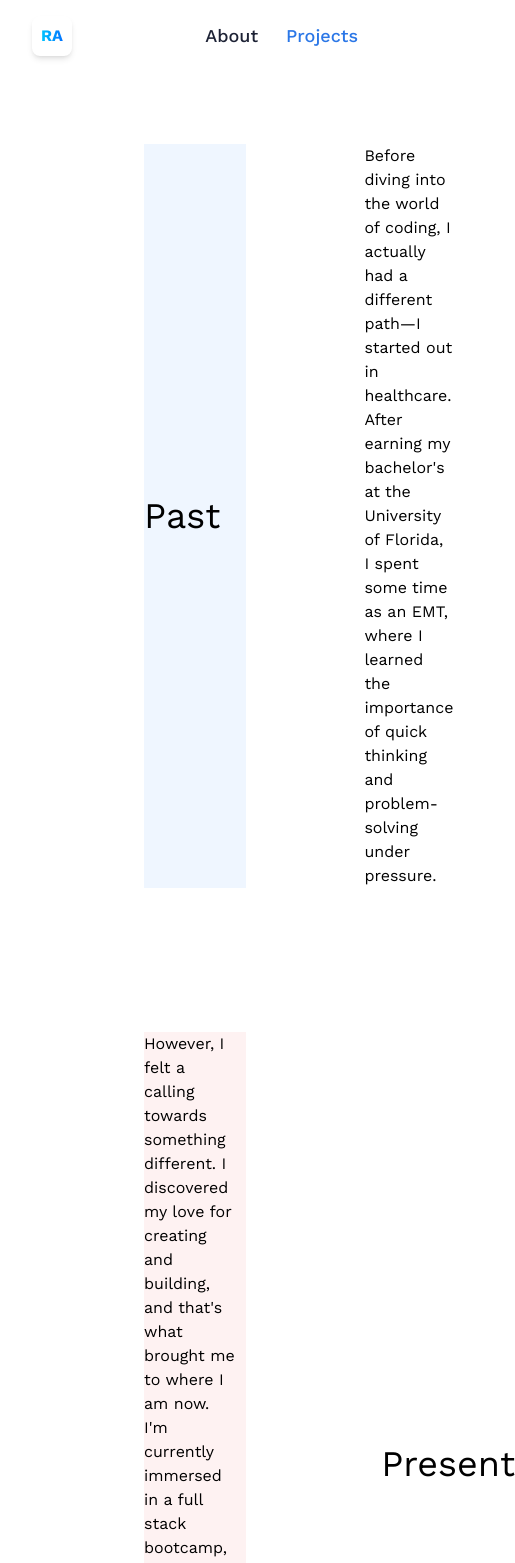
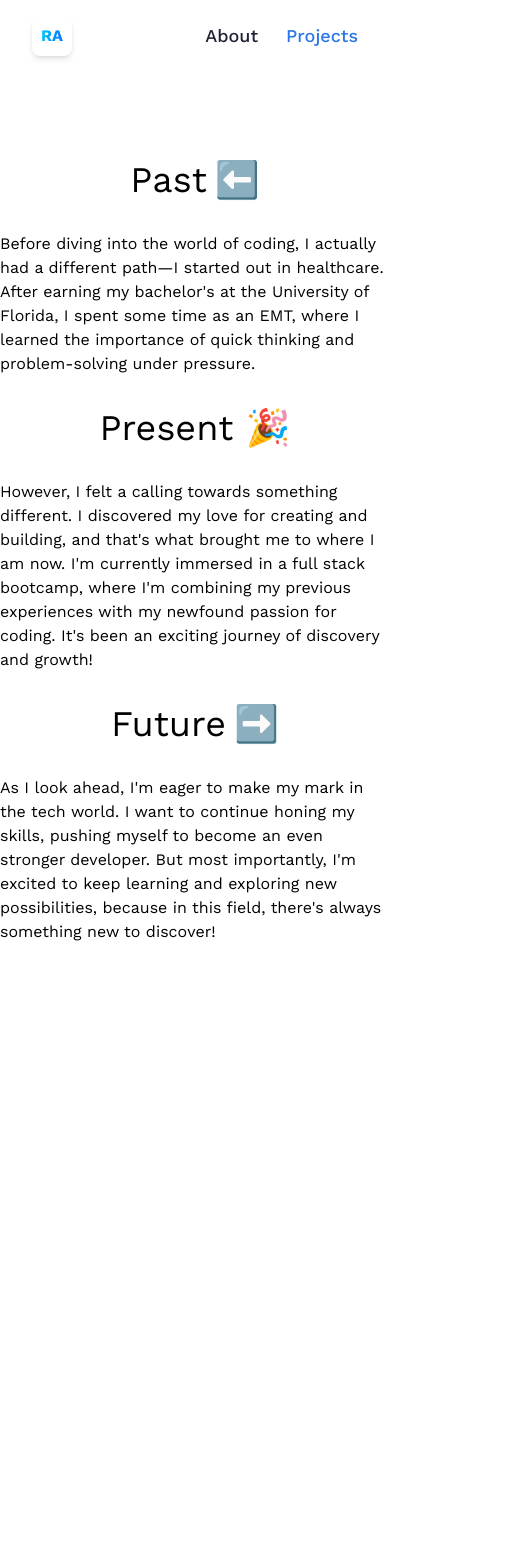
Before and after one commit to raoulandalis/Portfolio-2024, a React (Vite) app: page /about in a window 390 px wide. Shown: the top 1563 px of the page, 515 px wide, since content can reach past the window. After the commit the page ends 1088 px from the top, so only its background shows below. Built offline with nearby package versions, Linux system fonts and the light colour scheme.

Commit message:
made responsive

```diff
--- a/src/pages/About.jsx
+++ b/src/pages/About.jsx
@@ -1,28 +1,44 @@
 import React from 'react'
 
 const About = () => {
+
   return (
-    <main className='w-full h-screen relative'>
-      <section className='flex flex-row justify-around m-36 bg-blue-50'>
-        <article className='flex gap-36'>
-          <h2 className='text-4xl flex items-center'>Past</h2>
-          <p>Before diving into the world of coding, I actually had a different path—I started out in healthcare. After earning my bachelor's at the University of Florida, I spent some time as an EMT, where I learned the importance of quick thinking and problem-solving under pressure.</p>
+    <main className='w-full min-h-screen flex justify-center items-center'>
+      <div className="max-w-4xl mx-auto mt-40 my-36">
+
+        <section className='flex flex-col md:flex-row justify-around md:justify-between mb-8 md:mb-36'>
+          <article className='flex flex-col md:flex-row gap-8 md:gap-36 items-center md:items-start'>
+            <h2 className='text-4xl flex items-center gap-2'>Past
+              <div>⬅️</div>
+            </h2>
+            <p className="max-w-md">Before diving into the world of coding, I actually had a different path—I started out in healthcare. After earning my bachelor's at the University of Florida, I spent some time as an EMT, where I learned the importance of quick thinking and problem-solving under pressure.</p>
           </article>
         </section>
-      <section className='flex flex-row justify-around m-36 bg-red-50'>
-        <article className='flex gap-36'>
-          <p>However, I felt a calling towards something different. I discovered my love for creating and building, and that's what brought me to where I am now. I'm currently immersed in a full stack bootcamp, where I'm combining my previous experiences with my newfound passion for coding. It's been an exciting journey of discovery and growth!</p>
-          <h2 className='text-4xl flex items-center'>Present</h2>
+
+        <section className='flex flex-col md:flex-row justify-around md:justify-between mb-8 md:mb-36'>
+          <article className='flex flex-col md:flex-row gap-8 md:gap-36 items-center md:items-start'>
+            <h2 className='text-4xl flex items-center gap-2 md:block sm:block lg:hidden'>Present 🎉
+            </h2>
+            <p className="max-w-md">However, I felt a calling towards something different. I discovered my love for creating and building, and that's what brought me to where I am now. I'm currently immersed in a full stack bootcamp, where I'm combining my previous experiences with my newfound passion for coding. It's been an exciting journey of discovery and growth!</p>
+            <h2 className='text-4xl flex items-center gap-2 hidden lg:block'>Present 🎉
+            </h2>
           </article>
         </section>
-      <section className='flex flex-row justify-around m-36 bg-green-50'>
-        <article className='flex gap-36'>
-          <h2 className='text-4xl flex items-center'>Future</h2>
-          <p>As I look ahead, I'm eager to make my mark in the tech world. I want to continue honing my skills, pushing myself to become an even stronger developer. But most importantly, I'm excited to keep learning and exploring new possibilities, because in this field, there's always something new to discover!</p>
+
+        <section className='flex flex-col md:flex-row justify-around'>
+          <article className='flex flex-col md:flex-row gap-8 md:gap-36 items-center md:items-start'>
+            <h2 className='text-4xl flex items-center gap-2'>Future
+              <div>➡️</div>
+            </h2>
+            <p className="max-w-md">As I look ahead, I'm eager to make my mark in the tech world. I want to continue honing my skills, pushing myself to become an even stronger developer. But most importantly, I'm excited to keep learning and exploring new possibilities, because in this field, there's always something new to discover!</p>
           </article>
         </section>
+      </div>
     </main>
   )
 }
 
+
+
+
 export default About
```
Lines whose indentation alone changed are shown as unchanged.
